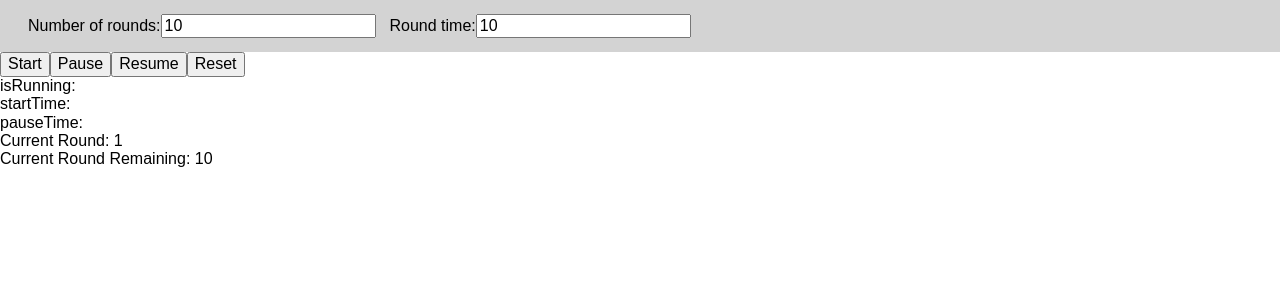
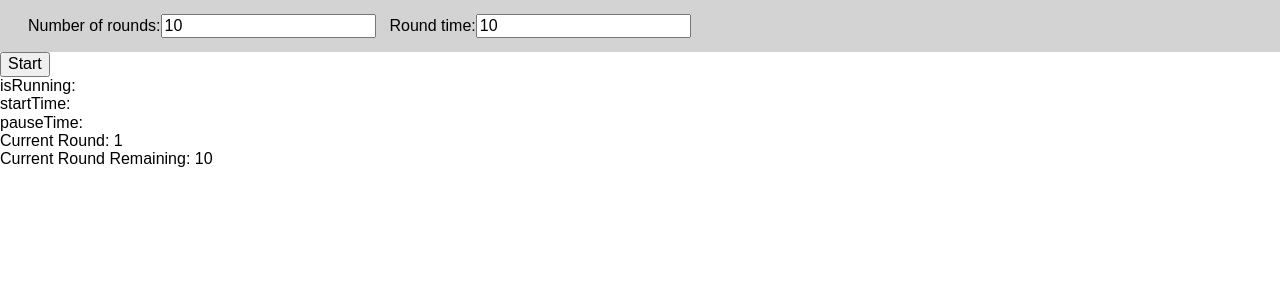
Before and after one commit to martincastell/intervals, a React (Create React App) app: page / in a window 1280 px wide. Shown: the top 300 px of the page. Built offline with nearby package versions, Linux system fonts and the light colour scheme.

Commit message:
Trying out pipe.

```diff
--- a/src/App.js
+++ b/src/App.js
@@ -3,6 +3,9 @@ import 'normalize.css';
 import './App.css';
 import {getRunningIntervalState, pause, reset, resume, setRoundsTo, setRoundTimeTo, start} from './state/appState';
 import IntervalConfig from './components/IntervalConfig/IntervalConfig';
+import {pipe} from './util/functional';
+
+const getEventTargetValue = (event) => event.target.value;
 
 class App extends Component {
 
@@ -18,30 +21,20 @@ class App extends Component {
     isRunning: false,
   };
 
-  start = () => {
-    this.tick();
-    this.setState(start);
-  };
-  pause = () => {
-    this.cancelTick();
-    this.setState(pause);
-  };
-  resume = () => {
-    this.tick();
-    this.setState(resume)
-  };
-  reset = () => {
-    this.cancelTick();
-    this.setState(reset)
-  };
-  onRoundsChange = (event) => this.setState(setRoundsTo(event.target.value));
-  onRoundTimeChange = (event) => this.setState(setRoundTimeTo(event.target.value));
+  // Animation loop functions
+  clearAnimationRequest = () => this.setState({ request: null});
+  tick = () => this.setState({ request: requestAnimationFrame(this.tick) });
+  cancelTick = pipe(() => this.state.request, cancelAnimationFrame, this.clearAnimationRequest);
 
-  tick = () => this.setState({ request: requestAnimationFrame(this.tick) });
-  cancelTick = () => {
-    cancelAnimationFrame(this.state.request);
-    this.setState({ request: null});
-  };
+  // State
+  start = pipe(this.tick, () => this.setState(start));
+  pause = pipe(this.cancelTick, () => this.setState(pause));
+  resume = pipe(this.tick, () => this.setState(resume));
+  reset = pipe(this.cancelTick, () => this.setState(reset));
+
+  // Event Listeners
+  onRoundsChange = pipe(getEventTargetValue, (rounds) => this.setState(setRoundsTo(rounds)));
+  onRoundTimeChange = pipe(getEventTargetValue, (roundTime) => this.setState(setRoundTimeTo(roundTime)));
 
   render() {
     const {config, isRunning, startTime, pauseTime} = this.state;
@@ -53,10 +46,10 @@ class App extends Component {
                         onRoundsChange={this.onRoundsChange}
                         onRoundTimeChange={this.onRoundTimeChange} />
         <div>
-          <button type="button" onClick={this.start}>Start</button>
-          <button type="button" onClick={this.pause}>Pause</button>
-          <button type="button" onClick={this.resume}>Resume</button>
-          <button type="button" onClick={this.reset}>Reset</button>
+          { !startTime ? <button type="button" onClick={this.start}>Start</button> : null }
+          { startTime && !pauseTime ? <button type="button" onClick={this.pause}>Pause</button> : null }
+          { pauseTime ? <button type="button" onClick={this.resume}>Resume</button> : null }
+          { startTime ? <button type="button" onClick={this.reset}>Reset</button> : null }
         </div>
         <div>isRunning: {isRunning}</div>
         <div>startTime: {startTime}</div>
```
